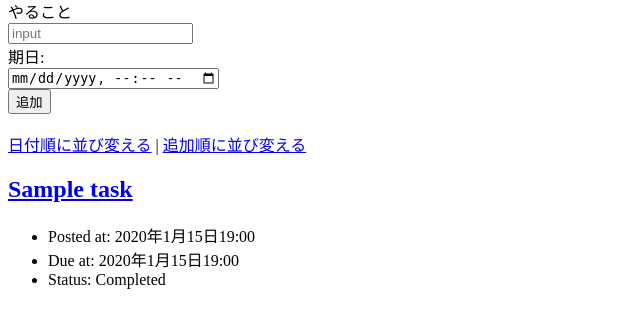
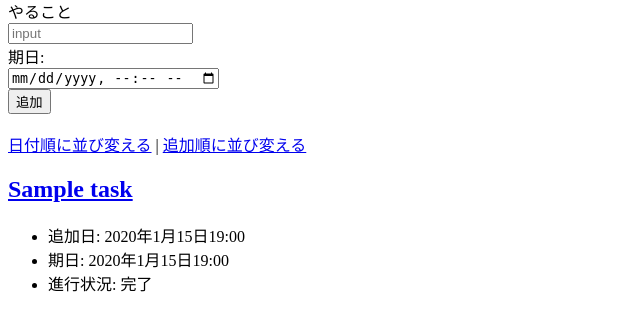
Before and after one commit to s1f102300560/django-test-exercise, a Django app: page / in a window 1280 px wide. Shown: the part 130-461 px from the top of the page, without its empty margins (0-640 px from the left). Run offline with Django 5.2, Linux system fonts and the light colour scheme; tables that the repository leaves empty hold one stand-in row (values such as "Sample post").

Commit message:
投稿したタスクの状況を編集

```diff
--- a/todo/templates/todo/index.html
+++ b/todo/templates/todo/index.html
@@ -39,14 +39,14 @@
     <div class="text">
       <h2><a href="{% url 'detail' task.id %}">{{ task.title }}</a></h2>
       <ul>
-        <li>Posted at: {{ task.posted_at }}</li>
+        <li>追加日: {{ task.posted_at }}</li>
         {% if task.due_at %}
-        <li>Due at: {{ task.due_at }}</li>
+        <li>期日: {{ task.due_at }}</li>
         {% endif %}
         {% if task.completed %}
-        <li>Status: Completed</li>
+        <li>進行状況: 完了</li>
         {% else %}
-        <li>Status: Not Completed</li>
+        <li>進行状況: 未完了</li>
         {% endif %}
       </ul>
     </div>
```
